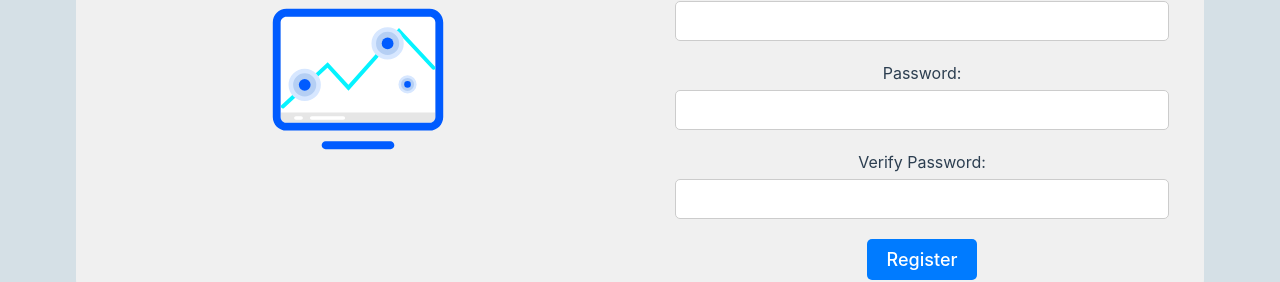
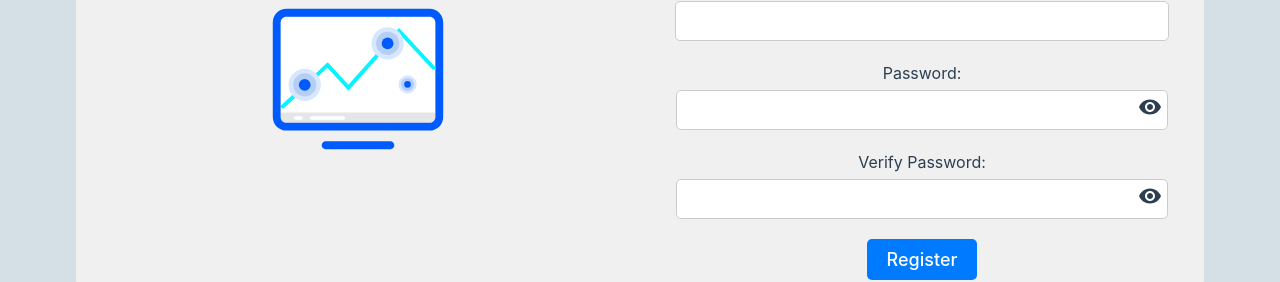
Before and after one commit to Cristianv10/coordinadora_fr, a React (Vite) app: page /register in a window 1280 px wide. Shown: the part 319-601 px from the top of the page. Built offline with nearby package versions, Linux system fonts and the light colour scheme.

Commit message:
Create functional components to show in the front the option to the user to view or not it password

```diff
--- a/src/App.css
+++ b/src/App.css
@@ -90,6 +90,31 @@ input[type="password"] {
   text-align: center;
 }
 
+nav {
+  position: fixed;
+  top: 0;
+  left: 0;
+  width: 100%;
+  background-color: #93e1ea;
+  color: white;
+  padding: 10px 0;
+  z-index: 100;
+}
+
+nav ul {
+  margin: 0;
+  padding: 0;
+  list-style-type: none;
+  display: flex;
+  justify-content: space-around;
+}
+
+nav a {
+  color: rgb(7, 7, 7);
+  text-decoration: none;
+}
+
+
 @media screen and (max-width: 768px) {
   .grid-container {
     grid-template-columns: 1fr;
--- a/src/pages/HomePage.tsx
+++ b/src/pages/HomePage.tsx
@@ -1,10 +1,8 @@
+import HomeView from "../views/home/Home";
 
 const HomePage = () => {
     return (
-        <div>
-            <h1>Home Page</h1>
-            <p>This is the home page.</p>
-        </div>
+        <HomeView/>
     )
 }
 export default HomePage;
--- /dev/null
+++ b/src/views/components/PasswordField.tsx
@@ -0,0 +1,48 @@
+import { useState } from "react";
+import VisibilityOff from '@material-ui/icons/VisibilityOff';
+import Visibility from '@material-ui/icons/Visibility';
+
+
+interface PasswordInputProps {
+  value: string;
+  handleChange: (e: React.ChangeEvent<HTMLInputElement>) => void;
+  id: string;
+  name: string;
+  required?: boolean;
+}
+
+const PasswordInput: React.FC<PasswordInputProps> = ({ value, handleChange, id, name, required }) => {
+  const [showPassword, setShowPassword] = useState(false);
+
+  const toggleShowPassword = () => {
+    setShowPassword(!showPassword);
+  };
+
+  return (
+    <div style={{position: 'relative', display: 'inline-block', width: '95.4%'}}>
+      <input
+        type={showPassword ? "text" : "password"}
+        id={id}
+        name={name}
+        value={value}
+        onChange={handleChange}
+        required={required}
+        style={{paddingRight: '30px'}}
+      />
+      <span
+        onClick={toggleShowPassword}
+        style={{
+          position: 'absolute',
+          right: '10px',
+          top: '50%',
+          transform: 'translateY(-50%)',
+          cursor: 'pointer'
+        }}
+      >
+        {showPassword ? <VisibilityOff /> : <Visibility />}
+      </span>
+    </div>
+  );
+}
+
+export default PasswordInput;
--- /dev/null
+++ b/src/views/home/Home.tsx
@@ -0,0 +1,12 @@
+import Navbar from "./NavBar";
+
+const HomeView = () => {
+    return (
+        <>
+        <Navbar></Navbar>
+        <h1>Home</h1>
+        </>
+    );
+}
+
+export default HomeView;
--- /dev/null
+++ b/src/views/home/NavBar.tsx
@@ -0,0 +1,15 @@
+import { Link } from 'react-router-dom';
+
+const Navbar = () => {
+    return (
+        <nav>
+            <ul>
+                <li><Link to="/">Home</Link></li>
+                <li><Link to="/login">Login</Link></li>
+                <li><Link to="/">Log Out</Link></li>
+            </ul>
+        </nav>
+    )
+}
+
+export default Navbar;
--- a/src/views/login/LoginForm.tsx
+++ b/src/views/login/LoginForm.tsx
@@ -1,11 +1,12 @@
 import { useState } from "react";
+import { useNavigate } from "react-router";
+import PasswordInput from "../components/PasswordField";
 
 const LoginForm = () => {
+  const navigate = useNavigate();
   const [formData, setFormData] = useState({
-    username: '',
     email: '',
     password: '',
-    verifyPassword: '',
   });
 
 const handleChange = (e: React.ChangeEvent<HTMLInputElement>) => {
@@ -19,6 +20,7 @@ const handleChange = (e: React.ChangeEvent<HTMLInputElement>) => {
 const handleSubmit = (e: React.FormEvent<HTMLFormElement>) => {
   e.preventDefault();
   console.log('Formulario enviado:', formData);
+  navigate('/home')
 };
 
   const { email, password } = formData;
@@ -39,13 +41,12 @@ const handleSubmit = (e: React.FormEvent<HTMLFormElement>) => {
             </div>
             <div className="form-group">
               <label htmlFor="password">Password:</label>
-              <input
-                type="password"
-                id="password"
-                name="password"
-                value={password}
-                onChange={handleChange}
-                required
+              <PasswordInput
+              value={password}
+              handleChange={handleChange}
+              id="password"
+              name="password"
+              required
               />
             </div>
             <button type="submit" className="submit-button">Log in</button>
--- a/src/views/login/login.tsx
+++ b/src/views/login/login.tsx
@@ -3,8 +3,6 @@ import register from '../../assets/login.svg'
 import LoginForm from './LoginForm';
 
 const LoginView = () => {
-
-
     return (
     <>
       <div className="grid-container">
--- a/src/views/registration/RegistrationForm.tsx
+++ b/src/views/registration/RegistrationForm.tsx
@@ -1,5 +1,6 @@
 import { useState } from "react";
 import { useNavigate } from "react-router";
+import PasswordInput from "../components/PasswordField";
 
 const RegistrationForm = () => {
   const navigate = useNavigate();
@@ -58,23 +59,21 @@ const RegistrationForm = () => {
             </div>
             <div className="form-group">
               <label htmlFor="password">Password:</label>
-              <input
-                type="password"
+              <PasswordInput
+              value={password}
+              handleChange={handleChange}
               id="password"
               name="password"
-                value={password}
-                onChange={handleChange}
               required
               />
             </div>
             <div className="form-group">
               <label htmlFor="verifyPassword">Verify Password:</label>
-              <input
-                type="password"
+              <PasswordInput
+              value={verifyPassword}
+              handleChange={handleChange}
               id="verifyPassword"
               name="verifyPassword"
-                value={verifyPassword}
-                onChange={handleChange}
               required
               />
             </div>
```
Lines whose indentation alone changed are shown as unchanged.
